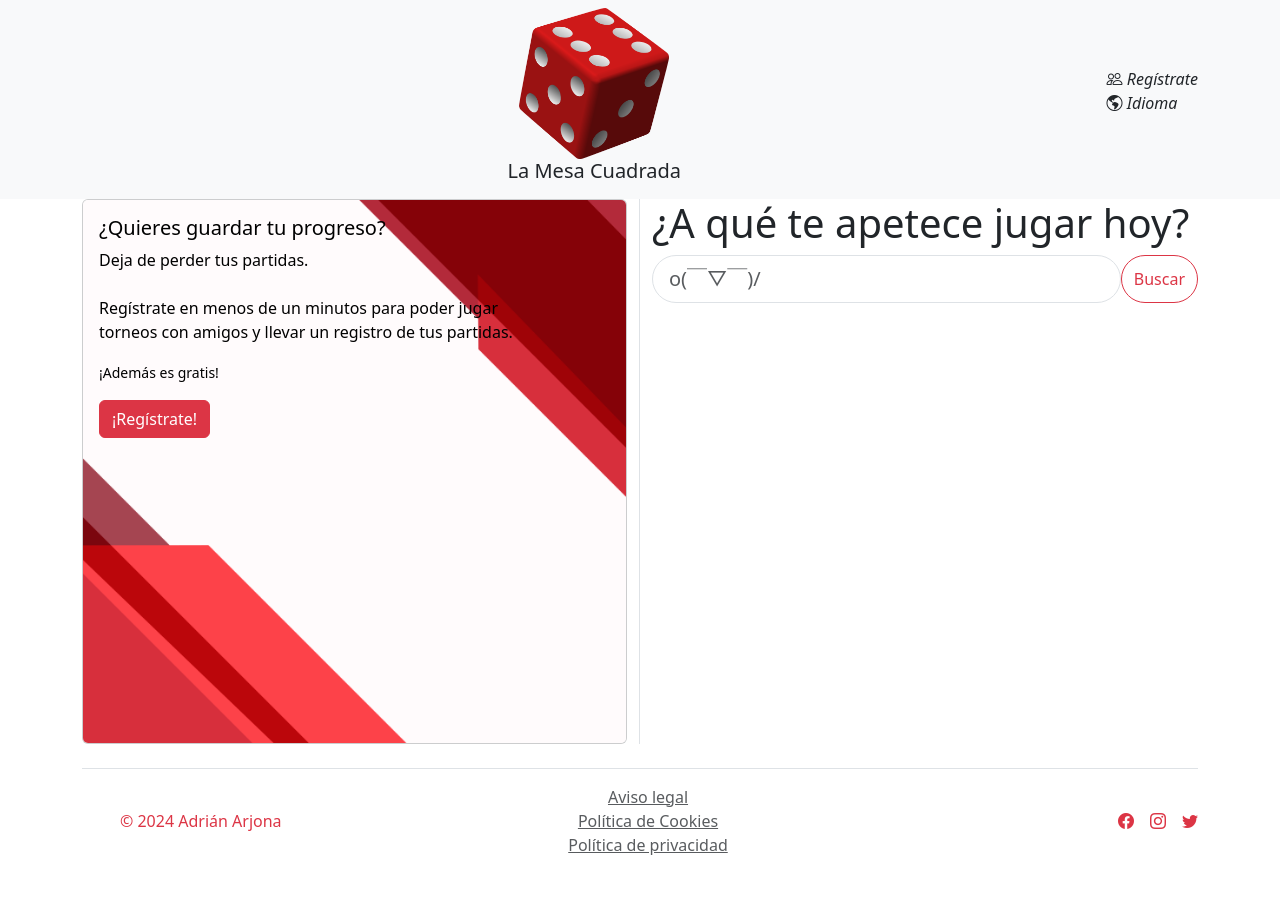
After one commit to Adriath/La-Mesa-Cuadrada, a PHP site: page /La_Mesa_Cuadrada/home in a window 1280 px wide. The commit adds this page. Run offline with PHP 8.4, Linux system fonts and the light colour scheme.

Commit message:
Volcado de estructura y diseño inicial a proyecto de PHP.

```diff
--- /dev/null
+++ b/CONTROL/route.php
@@ -0,0 +1,24 @@
+
+<?php
+
+$ruta = $_SERVER['REQUEST_URI'];
+$metodo = $_SERVER['REQUEST_METHOD'];
+
+// RUTA PRINCIPAL: http://localhost/La_Mesa_Cuadrada/index.php
+
+if ($metodo == 'GET') {
+    if (isset($_GET["pagina"])) {
+
+        switch ($_GET["pagina"]) {
+            case "home":
+                require_once 'VISTA/home.php';
+                break;
+
+            default:
+                break;
+        }
+    } else {
+        require_once 'VISTA/home.php';
+    }
+
+}
--- /dev/null
+++ b/VISTA/css/main.css
@@ -0,0 +1,63 @@
+
+/*
+    Created on : may 2024
+    Author     : Adrián
+*/
+
+.prueba {
+    border-style: dotted;
+    border-color: black;
+    border-width: 3px;
+}
+
+/* Estilos para el campo de búsqueda */
+.form-control-lg {
+    padding: 1rem;
+    /* Aumenta el padding interno */
+    font-size: 1.2rem;
+    /* Aumenta el tamaño de la fuente */
+}
+
+/* Estilos para el botón */
+.btn-outline-success {
+    border-width: 2px;
+    /* Hace el borde más grueso */
+}
+
+/* -------------- ANIMACIONES -------------------- */
+
+/* Animación título del buscador */
+
+#tituloBuscador {
+    opacity: 0.10;
+    /* Inicialmente oculto */
+    transform: translateX(15%);
+    /* Desplazado a la derecha */
+    transition: opacity 4s ease, transform 2s ease;
+    /* Transiciones suaves */
+}
+
+#tituloBuscador.show {
+    opacity: 1;
+    /* Visible */
+    transform: translateX(0);
+    /* En su posición final */
+}
+
+/* Animación del buscador */
+
+#buscador {
+    opacity: 0.30;
+    /* Inicialmente oculto */
+    transform: translateY(100%);
+    /* Desplazado a la derecha */
+    transition: opacity 4s ease, transform 2s ease;
+    /* Transiciones suaves */
+}
+
+#buscador.show {
+    opacity: 1;
+    /* Visible */
+    transform: translateY(0%);
+    /* En su posición final */
+}
--- /dev/null
+++ b/VISTA/home.php
@@ -0,0 +1,7 @@
+<?php
+
+require_once 'VISTA/seccionesWeb/header.php' ;
+
+require_once 'VISTA/seccionesWeb/main_home.php' ;
+
+require_once 'VISTA/seccionesWeb/footer.php' ;
--- /dev/null
+++ b/VISTA/js/main.js
@@ -0,0 +1,24 @@
+function desaparecePlaceholder() {
+
+    $('#buscador').focus(function () {
+        $(this).attr('placeholder', '');
+    }).blur(function () {
+        $(this).attr('placeholder', 'ㄟ( ▔, ▔ )ㄏ');
+    });
+}
+
+function animacionBuscador() {
+    $(document).ready(function() {
+        $("#tituloBuscador").addClass("show"); // Animación para el título
+        $("#buscador").addClass("show"); // Animación para la barra
+    });
+
+
+}
+
+function comenzar() {
+    desaparecePlaceholder();
+    animacionBuscador() ;
+}
+
+window.addEventListener("load", comenzar, false);
--- /dev/null
+++ b/VISTA/seccionesWeb/footer.php
@@ -0,0 +1,65 @@
+
+<!-- FOOTER -->
+
+<div class="container">
+
+    <footer class="d-flex flex-wrap justify-content-between align-items-center py-3 my-4 border-top">
+
+        <div class="col-md-4 d-flex align-items-center">
+            <a href="/" class="mb-3 me-2 mb-md-0 text-muted text-decoration-none lh-1">
+                <svg class="bi" width="30" height="24"><use xlink:href="#bootstrap"/></svg>
+            </a>
+            <span class="text-danger"> © 2024 Adrián Arjona</span>
+        </div>
+
+        <ul class="nav col-md-4 list-unstyled align-items-center flex-column">
+            <li class="ms-3">
+                <a class="text-muted" href="#">
+                    Aviso legal
+                </a>
+            </li>
+            <li class="ms-3">
+                <a class="text-muted" href="#">
+                    Política de Cookies
+                </a>
+            </li>
+            <li class="ms-3">
+                <a class="text-muted" href="#">
+                    Política de privacidad
+                </a>
+            </li>
+        </ul>
+
+        <ul class="nav col-md-4 justify-content-end list-unstyled d-flex">
+            <li class="ms-3">
+                <a class="text-muted" href="#">
+                    <i class="bi bi-facebook text-danger"></i>
+                </a>
+            </li>
+            <li class="ms-3">
+                <a class="text-muted" href="#">
+                    <i class="bi bi-instagram text-danger"></i>
+                </a>
+            </li>
+            <li class="ms-3">
+                <a class="text-muted" href="#">
+                    <i class="bi bi-twitter text-danger"></i>
+                </a>
+            </li>
+        </ul>
+
+    </footer>
+</div>
+
+
+<!-- Bootstrap -->
+<script src="https://cdn.jsdelivr.net/npm/bootstrap@5.3.3/dist/js/bootstrap.bundle.min.js"
+        integrity="sha384-YvpcrYf0tY3lHB60NNkmXc5s9fDVZLESaAA55NDzOxhy9GkcIdslK1eN7N6jIeHz"
+crossorigin="anonymous"></script>
+<!-- JQuery -->
+<script src="https://code.jquery.com/jquery-3.7.1.js" integrity="sha256-eKhayi8LEQwp4NKxN+CfCh+3qOVUtJn3QNZ0TciWLP4=" crossorigin="anonymous"></script>
+<script src='VISTA/js/main.js'></script>
+
+</body>
+
+</html>
--- /dev/null
+++ b/VISTA/seccionesWeb/header.php
@@ -0,0 +1,53 @@
+
+<!DOCTYPE html>
+<html lang="es">
+
+    <head>
+        <meta charset='utf-8'>
+        <meta http-equiv='X-UA-Compatible' content='IE=edge'>
+        <title> La Mesa Cuadrada </title>
+        <meta name='viewport' content='width=device-width, initial-scale=1'>
+        <link rel='stylesheet' type='text/css' media='screen' href='VISTA/css/main.css'>
+        <!-- Bootstrap -->
+        <link href="https://cdn.jsdelivr.net/npm/bootstrap@5.3.3/dist/css/bootstrap.min.css" rel="stylesheet"
+              integrity="sha384-QWTKZyjpPEjISv5WaRU9OFeRpok6YctnYmDr5pNlyT2bRjXh0JMhjY6hW+ALEwIH" crossorigin="anonymous">
+        <!-- Iconos -->
+        <link rel="stylesheet" href="https://cdn.jsdelivr.net/npm/bootstrap-icons@1.11.3/font/bootstrap-icons.min.css">
+    </head>
+
+    <body>
+
+        <!-- BARRA DE NAVEGACIÓN -->
+
+        <nav class="navbar bg-body-tertiary">
+
+            <div class="container">
+
+                <!-- Logotipo -->
+
+                <div class="mx-auto text-center">
+                    <a href="">
+                        <img class="img-fluid" src="VISTA/img/logo.png" width="150" alt="Logotipo La Mesa Cuadrada">
+                    </a>
+                    <P class="h5"> La Mesa Cuadrada </P>
+                </div>
+
+                <!-- Botón de Registro e Idioma para ESCRITORIO -->
+
+                <div>
+                    <ul class="list-unstyled">
+                        <li>
+                            <i class="bi bi-people">
+                                <span class="d-none d-lg-inline"> Regístrate </span>
+                            </i>
+                        </li>
+                        <li>
+                            <i class="bi bi-globe-americas">
+                                <span class="d-none d-lg-inline"> Idioma </span>
+                            </i>
+                        </li>
+                    </ul>
+                </div>
+
+            </div>
+        </nav>
--- /dev/null
+++ b/VISTA/seccionesWeb/main_home.php
@@ -0,0 +1,125 @@
+
+
+<!-- MIGAS DE PAN -->
+
+    <!-- Las migas de pan no aparecen en esta página porque es la principal -->
+
+<!-- MAIN -->
+
+<main>
+
+    <div class="container">
+
+        <div class="row">
+
+            <!-- COLUMNA IZQUIERDA  / REGISTRO -->
+
+            <div class="col-lg-6 border border-start-0 border-top-0 border-bottom-0 order-1 order-lg-0"> <!-- Aquí se controla el borde separador de ambas columnas -->
+
+                <!-- Aquí va el registro -->
+
+                <!-- Esto es una muestra. Lo que he utilizado es Image overlays de Bootstrap. Se requiere imagen vectorial para que quede bien en la versión móvil -->
+
+                <div class="card text-bg-light">
+                    <img src="VISTA/img/fondo_columnaIzquierda.jpg" class="card-img" alt="...">
+                    <div class="card-img-overlay">
+                        <h5 class="card-title"> ¿Quieres guardar tu progreso? </h5>
+                        <p class="card-text">
+                            Deja de perder tus partidas.
+                            <br><br>
+                            Regístrate en menos de un minutos para poder jugar
+                            <br>
+                            torneos con amigos y llevar un registro de tus partidas.
+                        </p>
+                        <p class="card-text"><small> ¡Además es gratis! </small></p>
+
+                        <!-- Botón de registro -> activa el modal -->
+                        <button type="button" class="btn btn-danger" data-bs-toggle="modal" data-bs-target="#areaRegistro">
+                            ¡Regístrate!
+                        </button>
+
+                        <!-- Modal -->
+                        <div class="modal fade" id="areaRegistro" data-bs-backdrop="static" data-bs-keyboard="false" tabindex="-1" aria-labelledby="tituloAreaRegistro" aria-hidden="true">
+                            <div class="modal-dialog">
+                                <div class="modal-content">
+                                    <div class="modal-header">
+                                        <h1 class="modal-title fs-5" id="tituloAreaRegistro"> Área de registro </h1>
+                                        <button type="button" class="btn-close" data-bs-dismiss="modal" aria-label="Cerrar"></button>
+                                    </div>
+                                    <div class="modal-body">
+
+                                        <!-- FORMULARIO DE REGISTRO -->
+
+                                        <!-- De momento es un ejemplo. El botón de envío estará fuerad el formulario (ahora mismo no hay etiquetas form).
+                                        El botón se puede asociar con JavaScript de manera sencilla aunque esté fuera de las etiquetas. -->
+
+                                        <div class="input-group mb-3">
+                                            <span class="input-group-text" id="basic-addon1">@</span>
+                                            <input type="text" class="form-control" placeholder="Username" aria-label="Username" aria-describedby="basic-addon1">
+                                        </div>
+
+                                        <div class="input-group mb-3">
+                                            <input type="text" class="form-control" placeholder="Recipient's username" aria-label="Recipient's username" aria-describedby="basic-addon2">
+                                            <span class="input-group-text" id="basic-addon2">@example.com</span>
+                                        </div>
+
+                                        <div class="mb-3">
+                                            <label for="basic-url" class="form-label">Your vanity URL</label>
+                                            <div class="input-group">
+                                                <span class="input-group-text" id="basic-addon3">https://example.com/users/</span>
+                                                <input type="text" class="form-control" id="basic-url" aria-describedby="basic-addon3 basic-addon4">
+                                            </div>
+                                            <div class="form-text" id="basic-addon4">Example help text goes outside the input group.</div>
+                                        </div>
+
+                                        <div class="input-group mb-3">
+                                            <span class="input-group-text">$</span>
+                                            <input type="text" class="form-control" aria-label="Amount (to the nearest dollar)">
+                                            <span class="input-group-text">.00</span>
+                                        </div>
+
+                                        <div class="input-group mb-3">
+                                            <input type="text" class="form-control" placeholder="Username" aria-label="Username">
+                                            <span class="input-group-text">@</span>
+                                            <input type="text" class="form-control" placeholder="Server" aria-label="Server">
+                                        </div>
+
+                                        <div class="input-group">
+                                            <span class="input-group-text">With textarea</span>
+                                            <textarea class="form-control" aria-label="With textarea"></textarea>
+                                        </div>
+
+                                    </div>
+                                    <div class="modal-footer">
+                                        <button type="button" class="btn btn-secondary" data-bs-dismiss="modal"> Cerrar </button>
+                                        <button type="button" class="btn btn-danger"> Enviar </button>
+                                    </div>
+                                </div>
+                            </div>
+                        </div>
+                    </div>
+                </div>
+
+            </div>
+
+            <!-- --------------------------------------------------------------------------------------------------------------------------------------- -->
+
+            <!-- COLUMNA DERECHA  / BUSCADOR -->
+
+            <div class="col-lg-6 order-0 order-lg-0">
+
+                <h1 id="tituloBuscador"> ¿A qué te apetece jugar hoy? </h1>
+
+                <form class="d-flex" method="get" action="#">
+                    <input class="form-control form-control-lg rounded-pill" id="buscador" type="search" placeholder="o(￣▽￣)/" aria-label="Buscar">
+                    <button class="btn btn-outline-danger rounded-pill" type="submit"> Buscar </button>
+                </form>
+
+            </div>
+
+        </div>
+
+    </div>
+
+
+</main>
--- a/index.php
+++ b/index.php
@@ -1,16 +1,4 @@
-<!DOCTYPE html>
-<!--
-Click nbfs://nbhost/SystemFileSystem/Templates/Licenses/license-default.txt to change this license
-Click nbfs://nbhost/SystemFileSystem/Templates/Project/PHP/PHPProject.php to edit this template
--->
-<html>
-    <head>
-        <meta charset="UTF-8">
-        <title></title>
-    </head>
-    <body>
-        <?php
-        // put your code here
-        ?>
-    </body>
-</html>
+
+<?php
+
+require_once 'CONTROL/route.php' ;
```
Also changed, not shown: .htaccess (added), VISTA/img/fondo_columnaIzquierda.jpg (added), VISTA/img/logo.png (added), 1 other file.
